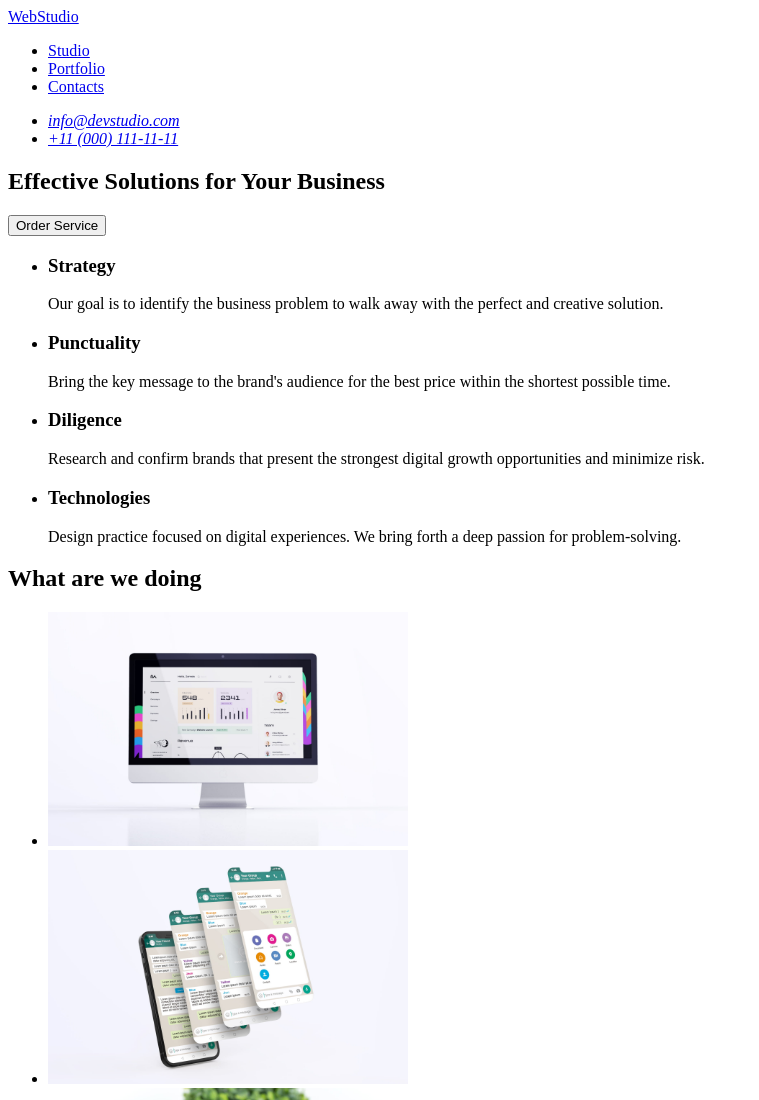
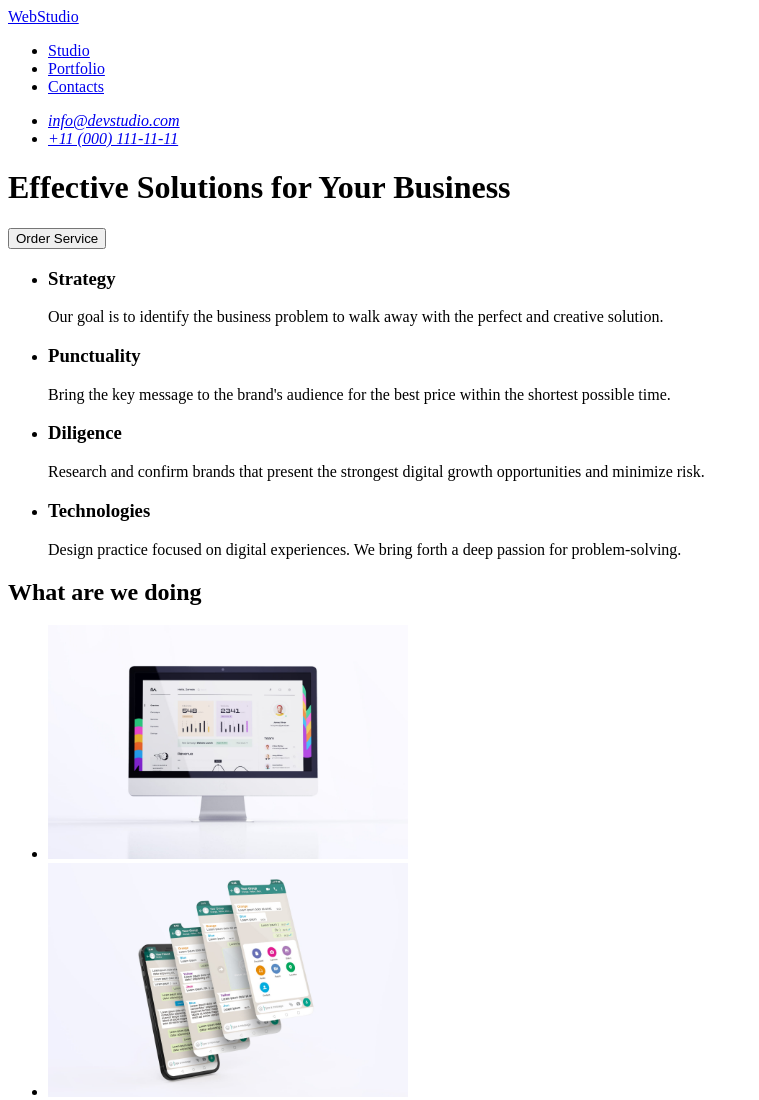
Before and after one commit to EdikKapustnyak/goit-markup-hw-01, a plain HTML site: page index.html in a window 1280 px wide. Shown: the top 1100 px of the page, without its empty margins (0-759 px from the left). Drawn offline with Linux system fonts and the light colour scheme.

Commit message:
- section

```diff
--- a/index.html
+++ b/index.html
@@ -23,10 +23,10 @@
         </address>
     </header>
     <main>
-        <section id="hero-image">
+
             <h1>Effective Solutions for Your Business</h1>
             <button type="button">Order Service</button>
-        </section>
+
 
         <section id="advantages">
             <h2 hidden>Advantages</h2>
```
